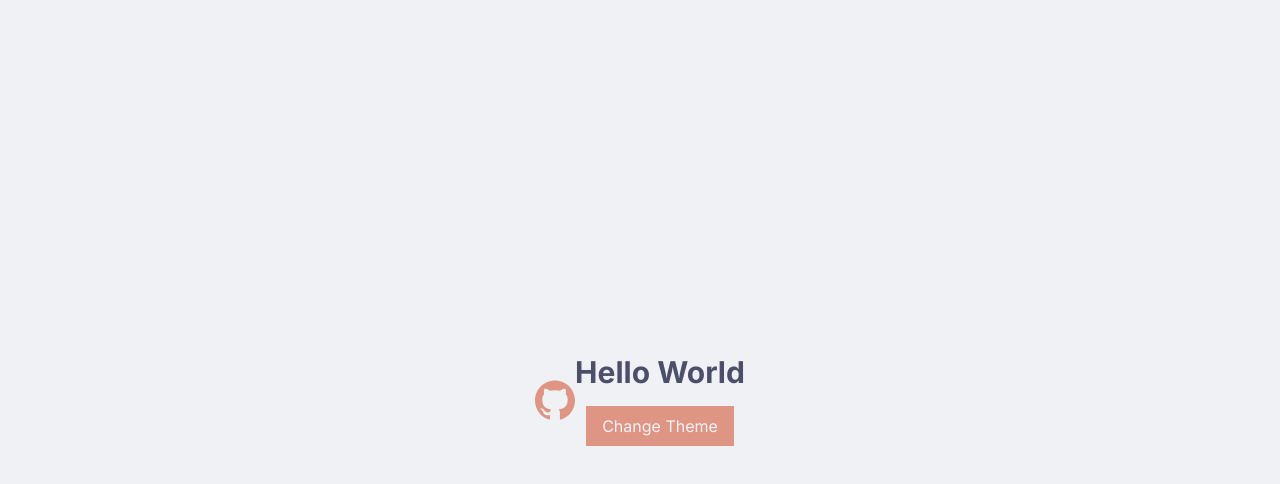
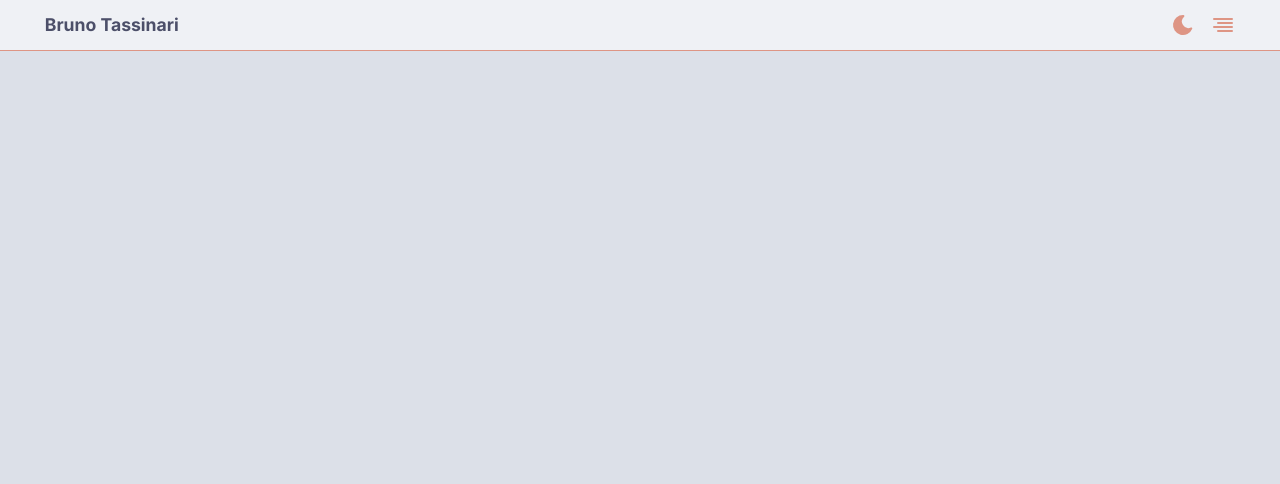
Before and after one commit to BrunoTassinari/tassinari-website, a React (Vite) app: page / in a window 1280 px wide. Shown: the top 484 px of the page. Built offline with nearby package versions, Linux system fonts and the light colour scheme.

Commit message:
feat: header

```diff
--- a/src/app.tsx
+++ b/src/app.tsx
@@ -1,27 +1,20 @@
-import React from 'react';
-import { ThemeContext } from './context/theme-context';
-import { Icon } from './components/icon';
+import React, { useEffect, useState } from 'react';
+import { Header } from './components/header';
 
 export const App = () => {
-  const { currentTheme, changeCurrentTheme } = React.useContext(ThemeContext);
+  // const { currentTheme, changeCurrentTheme } = React.useContext(ThemeContext);
+  const [mounted, setMounted] = useState(false);
+
+  useEffect(() => setMounted(true), []);
+
+  if (!mounted) return null;
+
   return (
-    <div className="h-screen flex bg-color-bg justify-center items-center ">
-      <div className="h-screen flex justify-center items-center ">
-        <Icon icon="github" size={40} />
-      </div>
-
-      <div className="flex flex-col items-center">
-        <h1 className="text-3xl font-bold text-color-text">Hello World</h1>
-        <button
-          type="button"
-          className="px-4 py-2 bg-color-primary text-color-text-secondary mt-4"
-          onClick={() =>
-            changeCurrentTheme(currentTheme === 'dark' ? 'light' : 'dark')
-          }
-        >
-          Change Theme
-        </button>
-      </div>
+    <div className="h-screen w-screen bg-color-bg-secondary text-color-text">
+      <Header />
+      <main className="max-w-[85%] mx-auto flex flex-col items-center justify-center">
+        <h1>Opa</h1>
+      </main>
     </div>
   );
 };
--- /dev/null
+++ b/src/components/header.tsx
@@ -0,0 +1,60 @@
+import { useContext, useEffect, useState } from 'react';
+
+import { ThemeContext } from '../context/theme-context';
+import { Icon } from './icon';
+
+const ToggleTheme = () => {
+  const { currentTheme, changeCurrentTheme } = useContext(ThemeContext);
+
+  return (
+    <button
+      type="button"
+      aria-label="Toggle Dark Mode"
+      onClick={() => {
+        changeCurrentTheme(currentTheme === 'light' ? 'dark' : 'light');
+      }}
+    >
+      <Icon icon={currentTheme === 'light' ? 'moon' : 'sun'} size={24} />
+    </button>
+  );
+};
+
+const Menu = () => {
+  const [open, setOpen] = useState(false);
+
+  const toggleMenu = () => {
+    setOpen((prevState) => !prevState);
+  };
+
+  useEffect(() => {
+    document.body.style.overflow = open ? 'hidden' : 'auto';
+  }, [open]);
+
+  return (
+    <button
+      type="button"
+      onClick={toggleMenu}
+      aria-label="Open menu"
+      className="ml-4"
+    >
+      <Icon icon="openMenu" size={24} />
+    </button>
+  );
+};
+
+// const Sidebar = () => {};
+
+export const Header = () => (
+  <header className="bg-color-bg border-b-color-primary border-b-[1px] fixed z-30 w-[100%]">
+    <div className="max-w-[93%] mx-auto py-3 flex items-center justify-between">
+      <span className="text-[1rem] lg:text-[1.1rem] font-bold">
+        Bruno Tassinari
+      </span>
+
+      <div className="flex items-center">
+        <ToggleTheme />
+        <Menu />
+      </div>
+    </div>
+  </header>
+);
--- a/src/components/icon.tsx
+++ b/src/components/icon.tsx
@@ -8,6 +8,111 @@ interface ListIconProps {
 }
 
 const iconList: ListIconProps = {
+  sun: (size: number) => (
+    <svg
+      className="fill-current text-color-primary"
+      strokeWidth="2"
+      xmlns="http://www.w3.org/2000/svg"
+      width={size}
+      height={size}
+      viewBox="0 0 24 24"
+      stroke="currentColor"
+    >
+      <path stroke="none" d="M0 0h24v24H0z" fill="none" />
+      <path
+        d="M12 19a1 1 0 0 1 .993 .883l.007 .117v1a1 1 0 0 1 -1.993 .117l-.007 -.117v-1a1 1 0 0 1 1 -1z"
+        strokeWidth="0"
+        fill="currentColor"
+      />
+      <path
+        d="M18.313 16.91l.094 .083l.7 .7a1 1 0 0 1 -1.32 1.497l-.094 -.083l-.7 -.7a1 1 0 0 1 1.218 -1.567l.102 .07z"
+        strokeWidth="0"
+        fill="currentColor"
+      />
+      <path
+        d="M7.007 16.993a1 1 0 0 1 .083 1.32l-.083 .094l-.7 .7a1 1 0 0 1 -1.497 -1.32l.083 -.094l.7 -.7a1 1 0 0 1 1.414 0z"
+        strokeWidth="0"
+        fill="currentColor"
+      />
+      <path
+        d="M4 11a1 1 0 0 1 .117 1.993l-.117 .007h-1a1 1 0 0 1 -.117 -1.993l.117 -.007h1z"
+        strokeWidth="0"
+        fill="currentColor"
+      />
+      <path
+        d="M21 11a1 1 0 0 1 .117 1.993l-.117 .007h-1a1 1 0 0 1 -.117 -1.993l.117 -.007h1z"
+        strokeWidth="0"
+        fill="currentColor"
+      />
+      <path
+        d="M6.213 4.81l.094 .083l.7 .7a1 1 0 0 1 -1.32 1.497l-.094 -.083l-.7 -.7a1 1 0 0 1 1.217 -1.567l.102 .07z"
+        strokeWidth="0"
+        fill="currentColor"
+      />
+      <path
+        d="M19.107 4.893a1 1 0 0 1 .083 1.32l-.083 .094l-.7 .7a1 1 0 0 1 -1.497 -1.32l.083 -.094l.7 -.7a1 1 0 0 1 1.414 0z"
+        strokeWidth="0"
+        fill="currentColor"
+      />
+      <path
+        d="M12 2a1 1 0 0 1 .993 .883l.007 .117v1a1 1 0 0 1 -1.993 .117l-.007 -.117v-1a1 1 0 0 1 1 -1z"
+        strokeWidth="0"
+        fill="currentColor"
+      />
+      <path
+        d="M12 7a5 5 0 1 1 -4.995 5.217l-.005 -.217l.005 -.217a5 5 0 0 1 4.995 -4.783z"
+        strokeWidth="0"
+        fill="currentColor"
+      />
+    </svg>
+  ),
+  moon: (size: number) => (
+    <svg
+      className="fill-current text-color-primary"
+      strokeWidth="2"
+      xmlns="http://www.w3.org/2000/svg"
+      width={size}
+      height={size}
+      viewBox="0 0 24 24"
+    >
+      <path stroke="none" d="M0 0h24v24H0z" fill="none" />
+      <path
+        d="M12 1.992a10 10 0 1 0 9.236 13.838c.341 -.82 -.476 -1.644 -1.298 -1.31a6.5 6.5 0 0 1 -6.864 -10.787l.077 -.08c.551 -.63 .113 -1.653 -.758 -1.653h-.266l-.068 -.006l-.06 -.002z"
+        strokeWidth="0"
+        fill="currentColor"
+      />
+    </svg>
+  ),
+  openMenu: (size: number) => (
+    <svg
+      className="fill-current text-color-primary"
+      strokeWidth="2"
+      xmlns="http://www.w3.org/2000/svg"
+      stroke="currentColor"
+      strokeLinecap="round"
+      strokeLinejoin="round"
+      viewBox="0 0 24 24"
+      height={size}
+      width={size}
+    >
+      <path d="M21 10 7 10" />
+      <path d="M21 6 3 6" />
+      <path d="M21 14 3 14" />
+      <path d="M21 18 7 18" />
+    </svg>
+  ),
+  closeMenu: (size: number) => (
+    <svg
+      className="fill-current text-color-primary"
+      strokeWidth="0"
+      xmlns="http://www.w3.org/2000/svg"
+      viewBox="0 0 1024 1024"
+      height={size}
+      width={size}
+    >
+      <path d="m563.8 512 262.5-312.9c4.4-5.2.7-13.1-6.1-13.1h-79.8c-4.7 0-9.2 2.1-12.3 5.7L511.6 449.8 295.1 191.7c-3-3.6-7.5-5.7-12.3-5.7H203c-6.8 0-10.5 7.9-6.1 13.1L459.4 512 196.9 824.9A7.95 7.95 0 0 0 203 838h79.8c4.7 0 9.2-2.1 12.3-5.7l216.5-258.1 216.5 258.1c3 3.6 7.5 5.7 12.3 5.7h79.8c6.8 0 10.5-7.9 6.1-13.1L563.8 512z" />
+    </svg>
+  ),
   github: (size: number) => (
     <svg
       className="fill-current text-color-primary"
--- a/src/index.css
+++ b/src/index.css
@@ -11,6 +11,7 @@
 
 :root {
   --color-bg: #eff1f5;
+  --color-bg-secondary: #dce0e8;
   --color-text: #4c4f69;
   --color-text-secondary: #eff1f5;
   --color-primary: #de9584;
@@ -18,6 +19,7 @@
 
 .dark {
   --color-bg: #1e1e2e;
+  --color-bg-secondary: #232634;
   --color-text: #c6d0f5;
   --color-text-secondary: #1e1e2e;
   --color-primary: #e78284;
--- a/tailwind.config.js
+++ b/tailwind.config.js
@@ -8,6 +8,7 @@ export default {
       },
       colors: {
         'color-bg': 'var(--color-bg)',
+        'color-bg-secondary': 'var(--color-bg-secondary)',
         'color-text': 'var(--color-text)',
         'color-text-secondary': 'var(--color-text-secondary)',
         'color-primary': 'var(--color-primary)',
```
